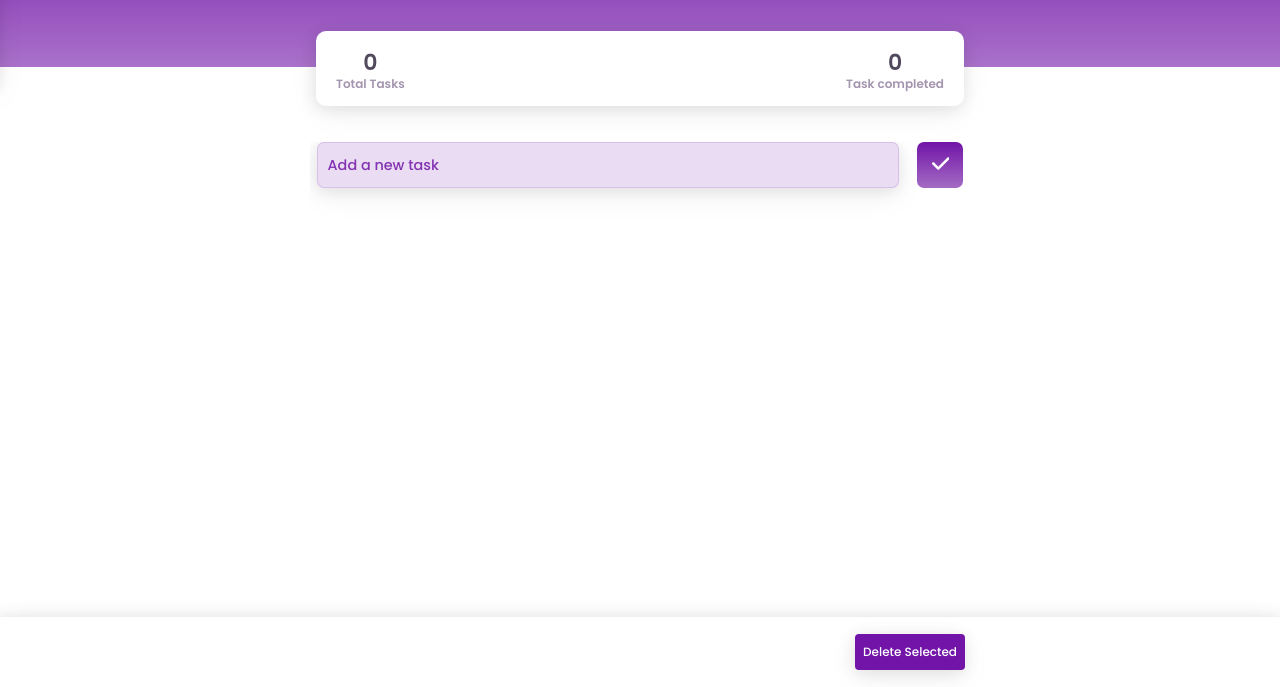
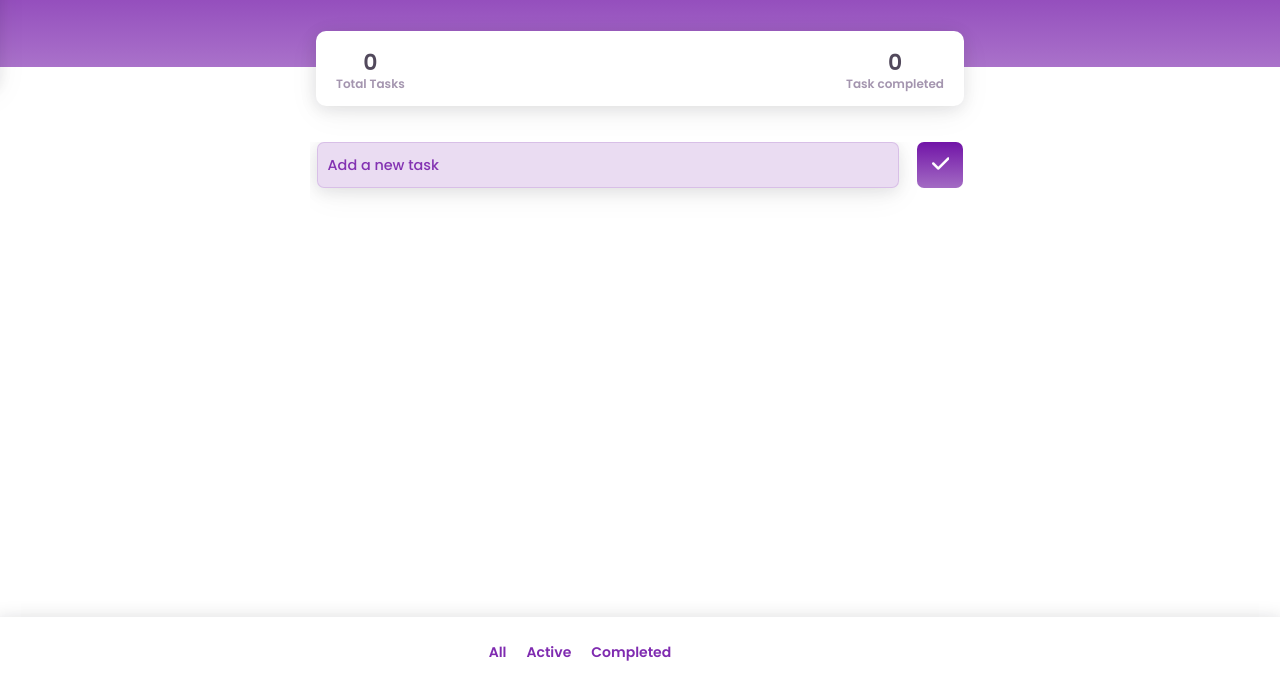
Before and after one commit to Heric-Olier/Todo-List-App, a plain HTML site: page index.html in a window 1280 px wide. Shown: the part 113-800 px from the top of the page. Drawn offline with Linux system fonts and the light colour scheme.

Commit message:
Add Filter Section & Fix Button Delete Selected

```diff
--- a/css/style.css
+++ b/css/style.css
@@ -249,7 +249,7 @@ hr {
   overflow-y: scroll;
   overflow: auto;
   overflow-x: hidden;
-  height: 80%;
+  height: 70%;
 }
 
 .cardsList::-webkit-scrollbar {
@@ -486,13 +486,42 @@ hr {
   left: 0;
 }
 
+.filter__container {
+  display: flex;
+  justify-content: center;
+  align-items: center;
+  width: 100%;
+}
+
+.filter__list {
+  display: flex;
+  justify-content: center;
+  align-items: center;
+}
+
+.filter__list li {
+  margin: 0 10px;
+  font-size: 14px;
+  font-weight: 600;
+  color: rgba(var(--main-color), 0.9);
+  cursor: pointer;
+  transition: all 0.3s ease-in-out;
+}
+
+.btn__detelete-selected.active {
+  display: block;
+  transform: scale(1);
+}
+
 .btn__detelete-selected {
+  transform: scale(0);
   background-color: rgba(var(--main-color), 1);
-  color: var(--white-color);
-  padding: 12px 8px;
+  color: var(--white-color) !important;
+  padding: 12px 7px;
   border-radius: 4px;
-  font-size: 12px;
-  font-weight: 500;
+  font-size: 11px !important;
+  font-weight: 500 !important;
+  text-align: center;
   cursor: pointer;
   transition: all 0.3s ease-in-out;
   box-shadow: rgb(17 17 26 / 10%) -1px 3px 16px, rgb(17 17 26 / 5%) 0px 8px 32px;
--- a/index.html
+++ b/index.html
@@ -143,10 +143,16 @@
         </div>
         <div class="mainCard__bottom-container">
           <div class="bottom__container-content">
-            <span class="btn__detelete-selected" data-delete-all
-              >Delete Selected</span
-            >
-          </div>
+            <div class="filter__container">
+             <ul class="filter__list">
+                <li class="filter__item" data-filter="all">All</li>
+                <li class="filter__item" data-filter="uncompleted">Active</li>
+                <li class="filter__item" data-filter="completed">Completed</li>
+                <li class="btn__detelete-selected" data-delete-all
+                  >Delete Selected</li>
+             </ul>
+            </div>
+            </div>
         </div>
       </section>
     </main>
--- a/js/complete-task.js
+++ b/js/complete-task.js
@@ -1,6 +1,5 @@
 import { validateCompletedTask, validateTask } from "./validate-task.js";
 import { checkTask } from "./validate-task.js";
-
 
 const completeTask = (event, id) => {
   const element = event.target;
@@ -9,19 +8,26 @@ const completeTask = (event, id) => {
   task[taskCompletedIndex].complete = !task[taskCompletedIndex].complete;
   localStorage.setItem("task", JSON.stringify(task));
 
+
+
+
+
+
+
+
   if (task[taskCompletedIndex].complete) {
+    element.classList.remove("fa-regular");
     element.classList.add("fa-solid");
-    element.classList.remove("fa-regular");
     element.parentElement.parentElement.classList.add("card-active");
   } else {
     element.classList.remove("fa-solid");
     element.classList.add("fa-regular");
     element.parentElement.parentElement.classList.remove("card-active");
   }
+
   checkTask();
   validateTask(id);
   validateCompletedTask();
-
 };
 
 export default completeTask;
--- a/js/script.js
+++ b/js/script.js
@@ -1,5 +1,9 @@
 import completeTask from "./complete-task.js";
-import {validateTask, checkTask, validateCompletedTask,} from "./validate-task.js";
+import {
+  validateTask,
+  checkTask,
+  validateCompletedTask,
+} from "./validate-task.js";
 import { deleteTask, deleteAllTask } from "./delete-task.js";
 import { showTask } from "./show-task-local-storage.js";
 import { alert } from "./alerts.js";
--- a/js/show-task-local-storage.js
+++ b/js/show-task-local-storage.js
@@ -36,7 +36,6 @@ const showTask = () => {
     btnDeleteAll.addEventListener("click", deleteAllTask);
 
 
-
     if (task.complete) {
       checkIcon.classList.remove("fa-regular");
       checkIcon.classList.add("fa-solid");
@@ -47,6 +46,8 @@ const showTask = () => {
       checkIcon.classList.add("fa-regular");
       taskElement.classList.remove("card-active");
     }
+
+
     validateTask();
     validateCompletedTask();
 
--- a/js/validate-task.js
+++ b/js/validate-task.js
@@ -13,11 +13,19 @@ const validateTask = () => {
   taskNumber.innerHTML = task.length;
 };
 
+const btnDeleteAll = document.querySelector("[data-delete-all]");
+
 // validamos el numero de tareas completadas
 const validateCompletedTask = (id) => {
   const task = document.querySelectorAll(".card-active");
   const taskNumber = document.querySelector("[data-task-completed]");
   taskNumber.innerHTML = task.length;
+
+  if (task.length > 0) {
+    btnDeleteAll.classList.add("active");
+  } else {
+    btnDeleteAll.classList.remove("active");
+  }
 };
 
 export { validateTask, validateCompletedTask, checkTask };
```
